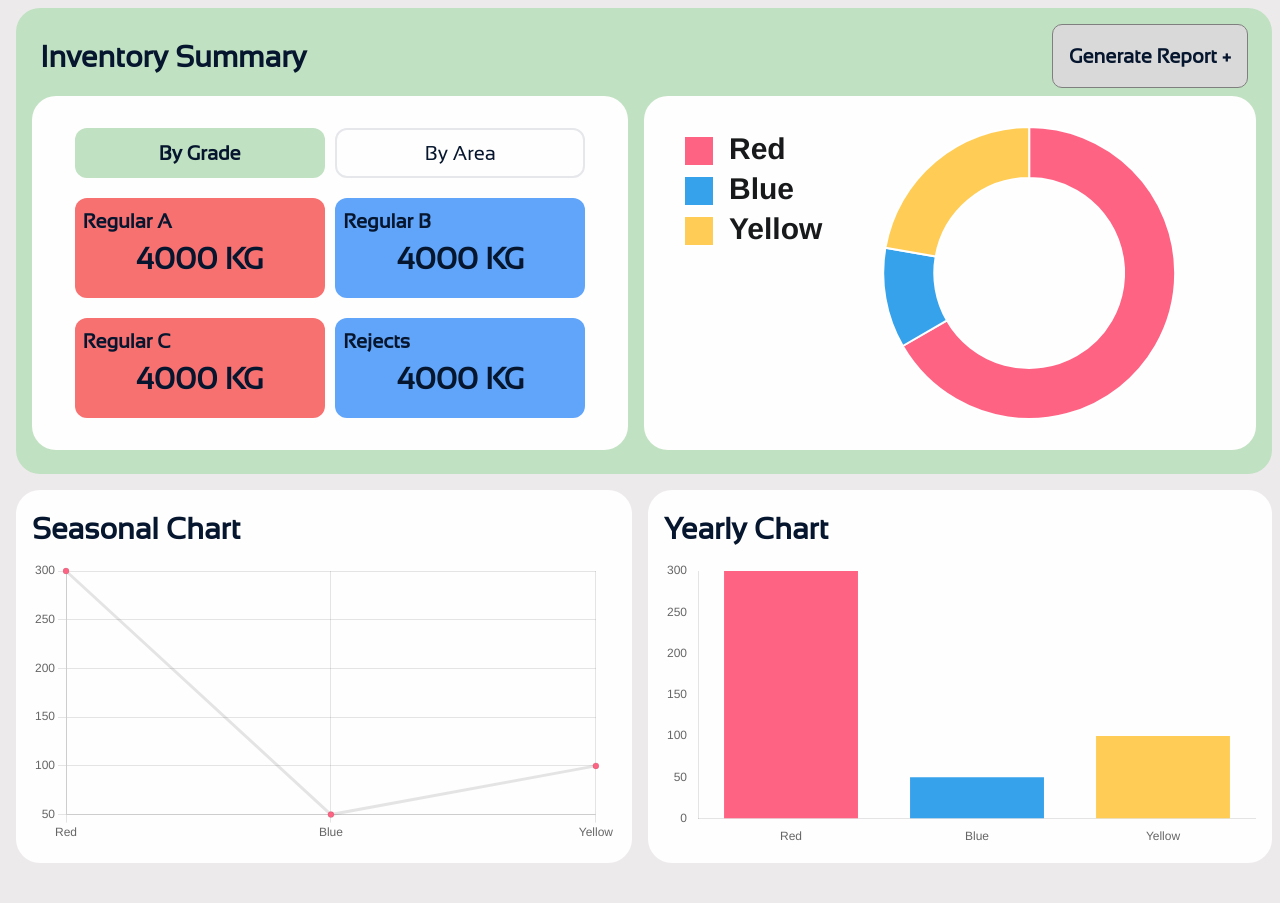
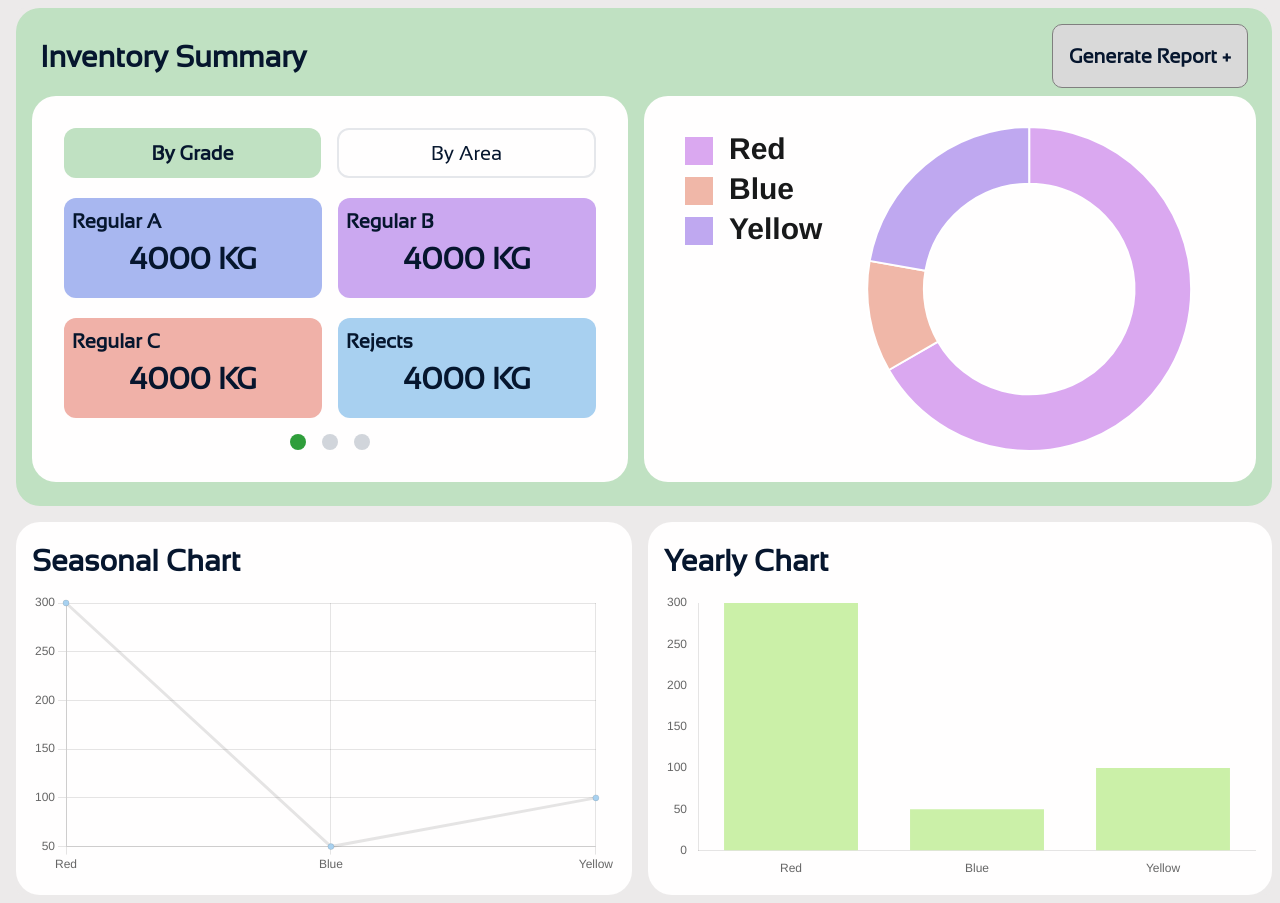
Before and after one commit to whoisbel/M-and-S-Inventory-Management, a Next.js app: page / in a window 1280 px wide. Before the commit the page ends 871 px from the top, so only its background shows below. Built offline with nearby package versions, Linux system fonts and the light colour scheme; no server answers.

Commit message:
Dashboard changes Added GradePage as component ADded Pagination for GradePage added pastel color util

```diff
--- a/app/page.tsx
+++ b/app/page.tsx
@@ -1,11 +1,12 @@
 "use client";
 import Link from "next/link";
-import { DisplayID } from "@/components";
 import { Chart, ArcElement } from "chart.js/auto";
 import { useEffect, useRef, useState } from "react";
 import { Doughnut, Bar, Line } from "react-chartjs-2";
 import { plugin } from "postcss";
 import { getSession } from "next-auth/react";
+import { Pagination, GradePage } from "@/components";
+import { generateRandomPastelColor } from '../utils/generatePastelColor'
 export default function Dashboard() {
   useEffect(() => {
     const fetchSession = async () => {
@@ -24,17 +25,23 @@ export default function Dashboard() {
   const sortByArea = () => {
     setSortOption("area");
   };
+  function generateRandomPastelColors(count: number) {
+    const colors = [];
+    for (let i = 0; i < count; i++) {
+      colors.push(generateRandomPastelColor());
+    }
+    return colors;
+  }
+  const [donutColors] = useState(() => generateRandomPastelColors(3));
+  const [barColors] = useState(() => generateRandomPastelColors(1));
+  const [lineColors] = useState(() => generateRandomPastelColors(1));
   const donutData = {
     labels: ["Red", "Blue", "Yellow"],
     datasets: [
       {
         label: "Test",
         data: [300, 50, 100],
-        backgroundColor: [
-          "rgb(255, 99, 132)",
-          "rgb(54, 162, 235)",
-          "rgb(255, 205, 86)",
-        ],
+        backgroundColor: donutColors,
         hoverOffset: 4,
       },
     ],
@@ -116,28 +123,53 @@ export default function Dashboard() {
       {
         label: "Test",
         data: [300, 50, 100],
-        backgroundColor: [
-          "rgb(255, 99, 132)",
-          "rgb(54, 162, 235)",
-          "rgb(255, 205, 86)",
-        ],
+        backgroundColor: barColors,
         hoverOffset: 4,
       },
     ],
   };
-
   const lineData = {
     labels: ["Red", "Blue", "Yellow"],
     datasets: [
       {
         label: "Test",
         data: [300, 50, 100],
-        backgroundColor: ["rgb(255, 99, 132)"],
+        backgroundColor: lineColors,
         hoverOffset: 4,
       },
     ],
   };
+  const [currentPage, setCurrentPage] = useState(0);
 
+  const grades = [
+    { name: "Regular A", weight: "4000 KG" },
+    { name: "Regular B", weight: "4000 KG" },
+    { name: "Regular C", weight: "4000 KG" },
+    { name: "Rejects", weight: "4000 KG" },
+    { name: "Rejects D", weight: "4000 KG" },
+    { name: "Rejects E", weight: "4000 KG" },
+    { name: "Rejects F", weight: "4000 KG" },
+    { name: "Rejects G", weight: "4000 KG" },
+    { name: "Rejects H", weight: "4000 KG" },
+    { name: "Rejects I", weight: "4000 KG" },
+    { name: "Rejects J", weight: "4000 KG" },
+    { name: "Rejects K", weight: "4000 KG" },
+  ];
+
+
+  function generateGradeElements(grades: any[]) {
+    const gradesPerPage = 4; // Adjust as needed
+    const pages = [];
+    for (let i = 0; i < grades.length; i += gradesPerPage) {
+      pages.push(grades.slice(i, i + gradesPerPage));
+    }
+    return pages;
+  }
+
+  // Function to handle page change
+  const handlePageChange = (index: number) => {
+    setCurrentPage(index);
+  };
   return (
     // Parent container
     <div className="w-full h-full flex flex-col">
@@ -160,8 +192,8 @@ export default function Dashboard() {
                     <button
                       className={
                         sortOption === "grade"
-                          ? "w-[250px] h-[50px] rounded-xl bg-accent-green flex justify-center items-center"
-                          : "w-[250px] h-[50px] rounded-xl bg-custom-white border-2 border-opacity-40 flex ju" +
+                          ? "w-full h-[50px] rounded-xl bg-accent-green flex justify-center items-center"
+                          : "w-full h-[50px] rounded-xl bg-custom-white border-2 border-opacity-40 flex ju" +
                             "stify-center items-center"
                       }
                       onClick={sortByGrade}
@@ -179,8 +211,8 @@ export default function Dashboard() {
                     <button
                       className={
                         sortOption === "area"
-                          ? "w-[250px] h-[50px] rounded-xl bg-accent-green flex justify-center items-center"
-                          : "w-[250px] h-[50px] rounded-xl bg-custom-white border-2 border-opacity-40 flex ju" +
+                          ? "w-full h-[50px] rounded-xl bg-accent-green flex justify-center items-center ml-[1rem] "
+                          : "w-full h-[50px] rounded-xl bg-custom-white border-2 border-opacity-40 flex  ml-[1rem] ju" +
                             "stify-center items-center"
                       }
                       onClick={sortByArea}
@@ -197,44 +229,13 @@ export default function Dashboard() {
                     </button>
                   </div>
                   <div className="w-full h-full pt-[20px]">
-                    {/* REGULAR A TO D HERE */}
-                    <div className="w-full justify-evenly flex">
-                      <div className="rounded-xl flex flex-col w-[250px] h-[100px] bg-red-400 p-2">
-                        <h1 className="text-[20px] font-bold text-letters-color">
-                          Regular A
-                        </h1>
-                        <h1 className="text-[30px] font-bold text-letters-color self-center">
-                          4000 KG
-                        </h1>
-                      </div>
-                      <div className="rounded-xl flex flex-col w-[250px] h-[100px] bg-blue-400 p-2">
-                        <h1 className="text-[20px] font-bold text-letters-color">
-                          Regular B
-                        </h1>
-                        <h1 className="text-[30px] font-bold text-letters-color self-center">
-                          4000 KG
-                        </h1>
-                      </div>
-                    </div>
-                    <div className="w-full justify-evenly flex pt-[20px]">
-                      <div className="rounded-xl flex flex-col w-[250px] h-[100px] bg-red-400 p-2">
-                        <h1 className="text-[20px] font-bold text-letters-color">
-                          Regular C
-                        </h1>
-                        <h1 className="text-[30px] font-bold text-letters-color self-center">
-                          4000 KG
-                        </h1>
-                      </div>
-                      <div className="rounded-xl flex flex-col w-[250px] h-[100px] bg-blue-400 p-2">
-                        <h1 className="text-[20px] font-bold text-letters-color">
-                          Rejects
-                        </h1>
-                        <h1 className="text-[30px] font-bold text-letters-color self-center">
-                          4000 KG
-                        </h1>
-                      </div>
-                    </div>
+                      <GradePage page={generateGradeElements(grades)[currentPage]} generateRandomPastelColor={generateRandomPastelColor} />
                   </div>
+                    <Pagination
+                      numPages={generateGradeElements(grades).length}
+                      currentPage={currentPage}
+                      onPageChange={setCurrentPage}
+                    />
                 </div>
               </div>
             </div>
--- /dev/null
+++ b/components/dashboard/GradePage.tsx
@@ -0,0 +1,41 @@
+"use client"
+import { useState } from "react";
+
+function GradePage({ page, generateRandomPastelColor }: { page: any[], generateRandomPastelColor: any }) {
+  const [pastelColors, setPastelColors] = useState(() => {
+    const colors = page.map(() => generateRandomPastelColor());
+    return colors;
+  });
+
+  return (
+    <div>
+      <div className="grid grid-cols-2 gap-4">
+        {page.slice(0, 2).map((grade, index) => (
+          <div className="rounded-xl flex flex-col h-[100px] p-2" key={index} style={{ backgroundColor: pastelColors[index] }}>
+            <h1 className="text-[20px] font-bold text-letters-color">{grade.name}</h1>
+            <h1 className="text-[30px] font-bold text-letters-color self-center">{grade.weight}</h1>
+          </div>
+        ))}
+      </div>
+      {page.length > 2 && (
+        <div className={`grid grid-cols-2 gap-4 ${page.length === 3 && page.length % 2 === 1 ? 'justify-start' : 'justify-evenly'} pt-[20px]`}>
+          {page.slice(2, -1).map((grade: any, index: number) => (
+            <div className="rounded-xl flex flex-col h-[100px] p-2" key={index + 2} style={{ backgroundColor: pastelColors[index + 2] }}>
+              <h1 className="text-[20px] font-bold text-letters-color">{grade.name}</h1>
+              <h1 className="text-[30px] font-bold text-letters-color self-center">{grade.weight}</h1>
+            </div>
+          ))}
+          {/* Render the last grade item aligned with the first item */}
+          {page.length > 3 && (
+            <div className="rounded-xl flex flex-col h-[100px] p-2" style={{ backgroundColor: pastelColors[page.length - 1] }}>
+              <h1 className="text-[20px] font-bold text-letters-color">{page[page.length - 1].name}</h1>
+              <h1 className="text-[30px] font-bold text-letters-color self-center">{page[page.length - 1].weight}</h1>
+            </div>
+          )}
+        </div>
+      )}
+    </div>
+  );
+}
+
+export default GradePage;
--- /dev/null
+++ b/components/dashboard/Pagination.tsx
@@ -0,0 +1,19 @@
+import React from 'react';
+
+function Pagination({ numPages, currentPage, onPageChange }: { numPages: number, currentPage: number, onPageChange: (index: number) => void }) {
+  return (
+    <div className="flex justify-center mt-4">
+      {Array.from({ length: numPages }, (_, index) => (
+        <button
+          key={index}
+          className={`w-4 h-4 mx-2 rounded-full ${
+            currentPage === index ? 'bg-primary-color' : 'bg-gray-300'
+          }`}
+          onClick={() => onPageChange(index)}
+        />
+      ))}
+    </div>
+  );
+}
+
+export default Pagination;
--- a/components/displayID.tsx
+++ /dev/null
@@ -1,11 +0,0 @@
-function DisplayID() {
-  const id = "123456AAD";
-  return (
-    <div className="ml-auto  bg-custom-white rounded-xl w-[200px] h-[40px] flex justify-center items-center">
-      <p className="text-[20px] text-letters-color p-4">ID:</p>
-      <p className="text-[20px] text-letters-color p-4">{id}</p>
-    </div>
-  );
-}
-
-export default DisplayID;
--- a/components/index.ts
+++ b/components/index.ts
@@ -1,19 +1,21 @@
 import Sidepanel from "./Sidepanel";
 
 import InventoryInputForm from "./inventory_input/add_inventory/InventoryInputForm";
-import DisplayID from "./DisplayID";
 import Provider from "./auth/Provider";
 import CustomTable from "./CustomTable";
 import LoadingRing from "./LoadingRing";
 import RegistrationModal from "./auth/RegistrationModal";
 import LoginModal from "./auth/LoginModal";
+import Pagination from "./dashboard/Pagination";
+import GradePage from "./dashboard/GradePage";
 export {
   Sidepanel,
-  DisplayID,
   InventoryInputForm,
   Provider,
   CustomTable,
   LoadingRing,
   RegistrationModal,
   LoginModal,
+  Pagination,
+  GradePage
 };
--- /dev/null
+++ b/utils/generatePastelColor.ts
@@ -0,0 +1,5 @@
+export function generateRandomPastelColor() {
+    const hue = Math.floor(Math.random() * 360);
+    const pastel = 'hsl(' + hue + ', 70%, 80%)'; // Lowered saturation to 30%
+    return pastel;
+  }
```
